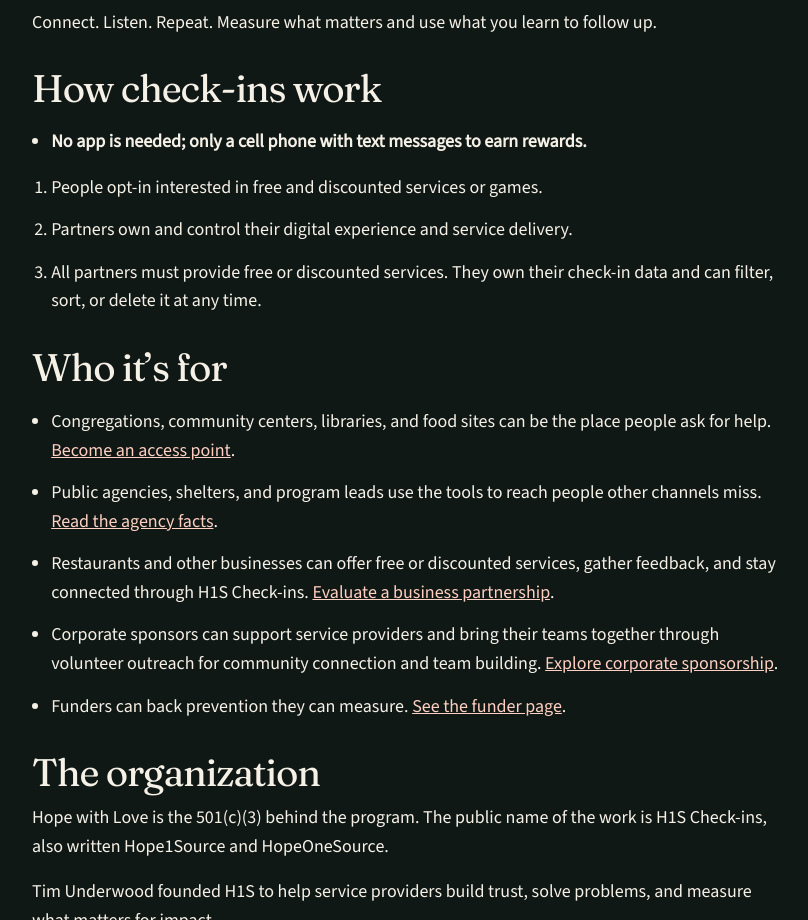
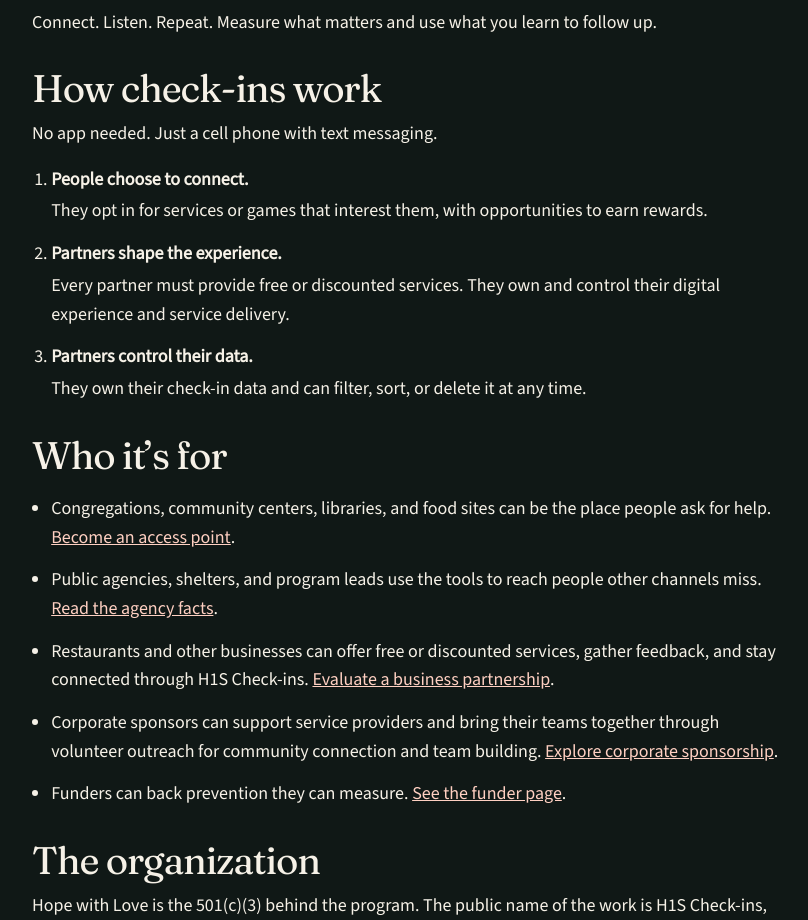
Before and after one commit to hopeonesource/hope1source.org, a React (Vite) app in the folder preview-v4/: page /about in a window 1280 px wide. Shown: the part 1280-2200 px from the top of the page, without its empty margins (228-1036 px from the left). Built offline with nearby package versions, Linux system fonts and the light colour scheme.

Commit message:
Clarify About check-in explanation and visual hierarchy

```diff
--- a/preview-v4/src/pages/About.jsx
+++ b/preview-v4/src/pages/About.jsx
@@ -101,15 +101,20 @@ export default function About() {
             </p>
           </AboutFold>
           <AboutFold title="How check-ins work" phone={phone}>
-            <ul className="about-checkins-lead">
-              <li>No app is needed; only a cell phone with text messages to earn rewards.</li>
-            </ul>
+            <p className="about-checkins-lead">No app needed. Just a cell phone with text messaging.</p>
             <ol className="about-checkins-steps">
-              <li>People opt-in interested in free and discounted services or games.</li>
-              <li>Partners own and control their digital experience and service delivery.</li>
               <li>
-                All partners must provide free or discounted services. They own their check-in data and can filter,
-                sort, or delete it at any time.
+                <strong>People choose to connect.</strong>
+                They opt in for services or games that interest them, with opportunities to earn rewards.
+              </li>
+              <li>
+                <strong>Partners shape the experience.</strong>
+                Every partner must provide free or discounted services. They own and control their digital
+                experience and service delivery.
+              </li>
+              <li>
+                <strong>Partners control their data.</strong>
+                They own their check-in data and can filter, sort, or delete it at any time.
               </li>
             </ol>
           </AboutFold>
--- a/preview-v4/src/styles/site.css
+++ b/preview-v4/src/styles/site.css
@@ -1518,8 +1518,12 @@ address {
 
 .about-checkins-lead {
   font-size: 1.125rem;
-  font-weight: 600;
   line-height: 1.5;
+}
+
+.about-checkins-steps strong {
+  display: block;
+  margin-bottom: 0.2rem;
 }
 
 .about-audiences li + li,
```
Also changed, not shown: 1 other file (tests, documents, lock files or other folders).
